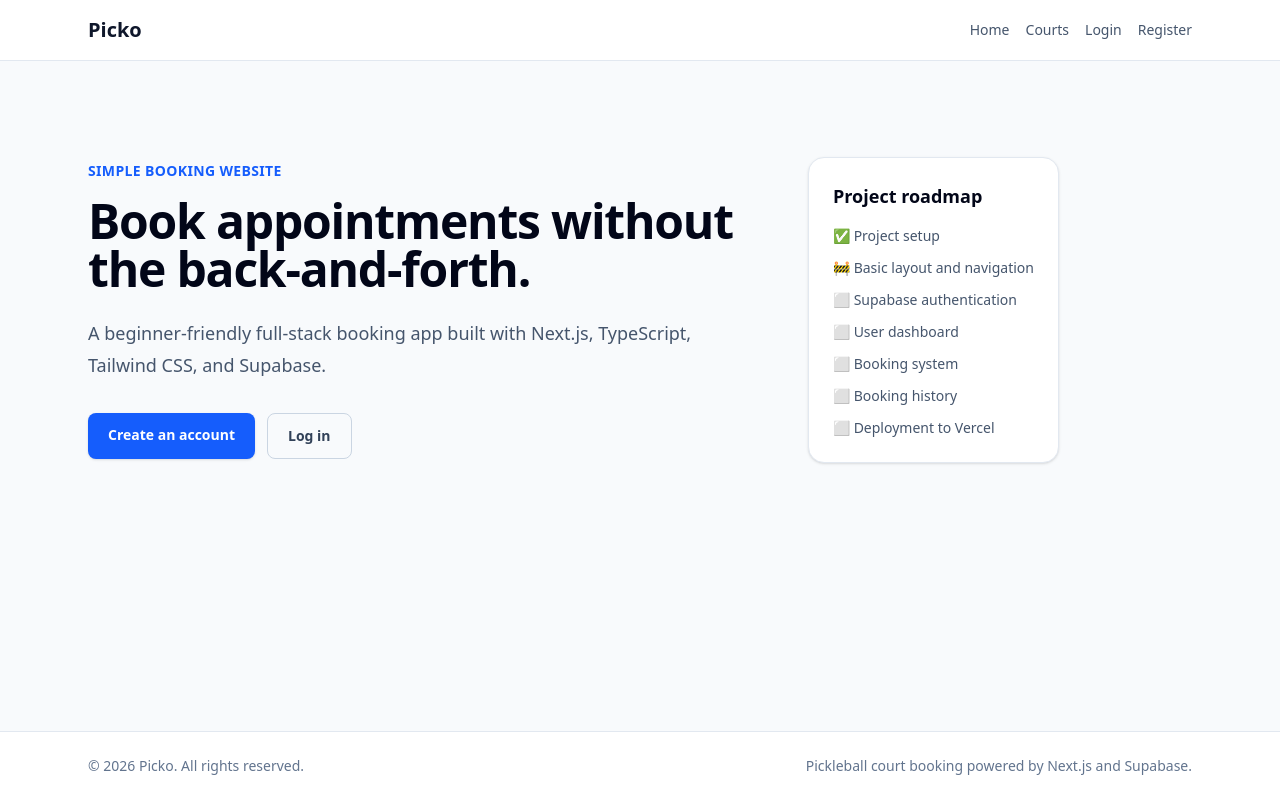
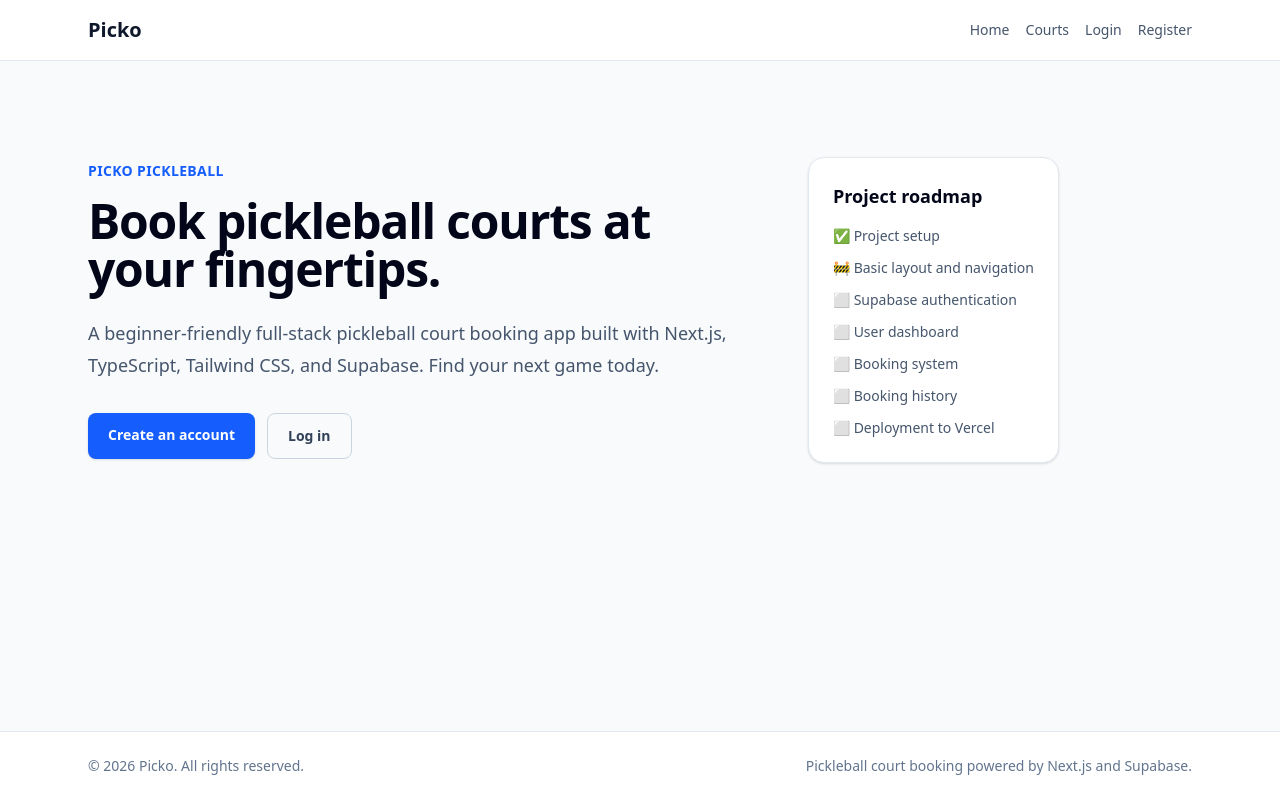
Before and after one commit to hamsterjoe/booking-app, a Next.js app: page / in a window 1280 px wide. Built offline with nearby package versions, Linux system fonts and the light colour scheme.

Commit message:
Changed branding details

```diff
--- a/app/page.tsx
+++ b/app/page.tsx
@@ -5,16 +5,16 @@ export default function HomePage() {
     <section className="mx-auto flex max-w-6xl flex-col gap-12 px-6 py-16 lg:flex-row lg:items-center lg:py-24">
       <div className="max-w-2xl">
         <p className="mb-4 text-sm font-semibold uppercase tracking-wide text-blue-600">
-          Simple booking website
+          Picko Pickleball
         </p>
 
         <h1 className="text-4xl font-bold tracking-tight text-slate-950 sm:text-5xl">
-          Book appointments without the back-and-forth.
+          Book pickleball courts at your fingertips.
         </h1>
 
         <p className="mt-6 text-lg leading-8 text-slate-600">
-          A beginner-friendly full-stack booking app built with Next.js,
-          TypeScript, Tailwind CSS, and Supabase.
+          A beginner-friendly full-stack pickleball court booking app built with Next.js,
+          TypeScript, Tailwind CSS, and Supabase. Find your next game today.
         </p>
 
         <div className="mt-8 flex flex-col gap-3 sm:flex-row">
```
